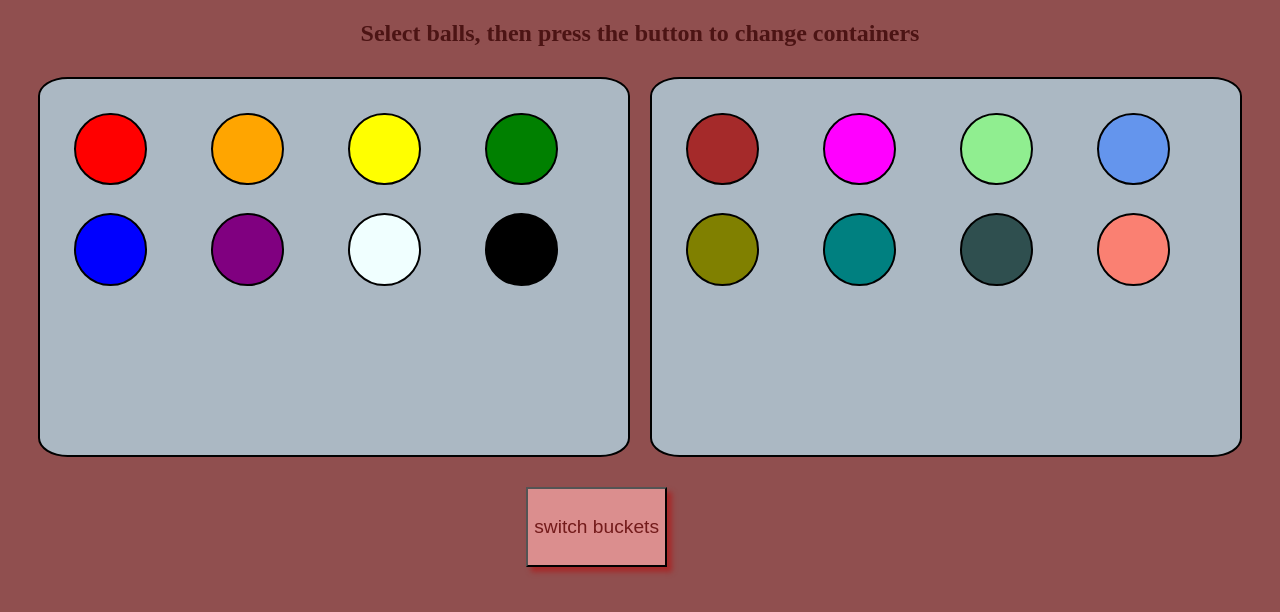
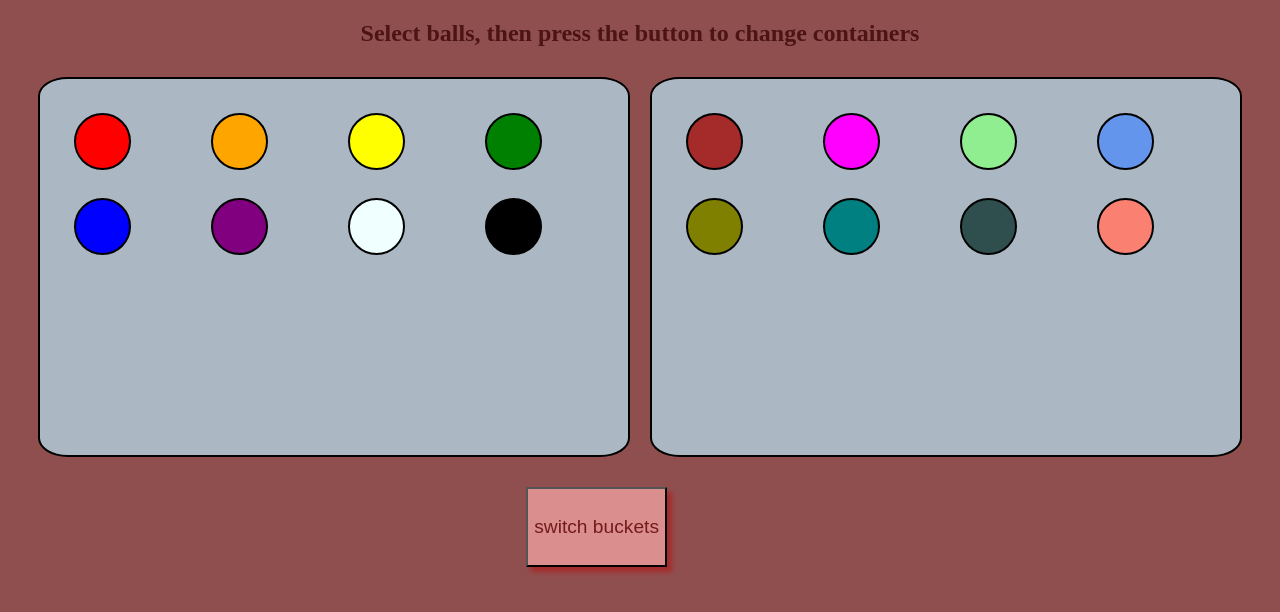
Before and after one commit to NickRoccodev11/bucket_of_balls, a React (Vite) app: page / in a window 1280 px wide. Shown: the top 612 px of the page. Built offline with nearby package versions, Linux system fonts and the light colour scheme.

Commit message:
media queries added

```diff
--- a/src/index.css
+++ b/src/index.css
@@ -25,7 +25,7 @@ body {
 
 .bucket {
   height: auto;
-  width:70%;
+  width: 70%;
   overflow: hidden;
   border: 2px solid black;
   background-color: rgb(171, 184, 195);
@@ -41,7 +41,8 @@ body {
 .ball {
   height: 0;
   width: 50%;
-  /* min-width: 50px; */
+  /* max-width: 53px; */
+  /* max-height: 53px; */
   padding-bottom: 50%;
   border: 2px solid black;
   border-radius: 50%;
@@ -52,6 +53,16 @@ body {
 .selected {
   border: 2px solid rgb(238, 238, 193);
   box-shadow: 5px 5px 5px rgb(236, 236, 181);
+}
+
+
+@media(min-width:1070px) {
+  .ball {
+    height: 53px;
+    width: 53px;
+    padding-bottom: 0%;
+  }
+
 }
 
 
@@ -113,12 +124,12 @@ body {
 
 .cornflowerblue {
   background-color: cornflowerblue;
-  }
+}
 
-.salmon{
+.salmon {
   background-color: salmon;
 }
 
-.azure{
+.azure {
   background-color: azure;
 }
```
